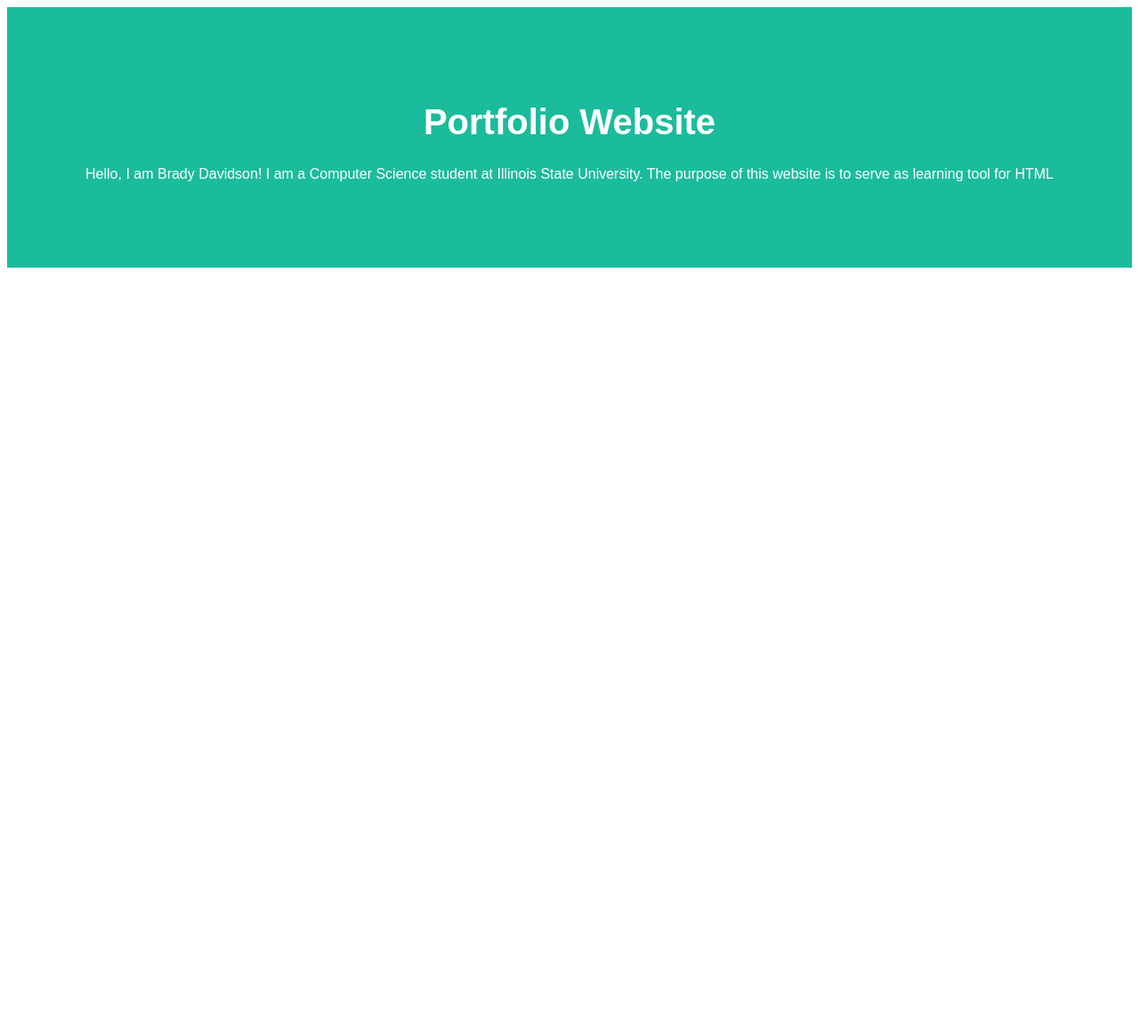
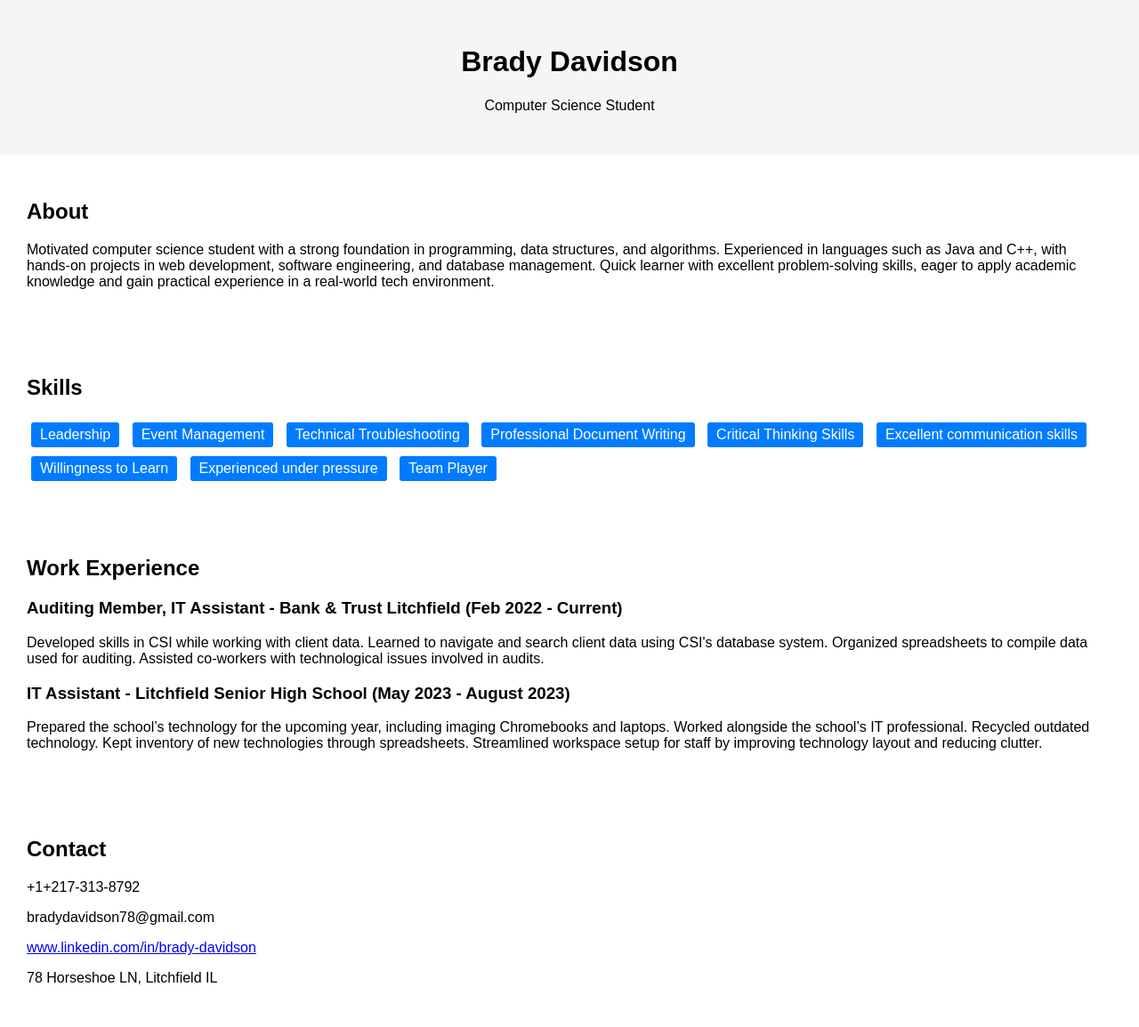
Before and after one commit to bradyd78/bradyd78.github.io, a plain HTML site: page index.html in a window 1280 px wide. Shown: the whole page at 89% size. Before the commit the page ends 800 px from the top, so only its background shows below. Drawn offline with Linux system fonts and the light colour scheme.

Commit message:
Update index.html
Generated by ResumeApp

```diff
--- a/index.html
+++ b/index.html
@@ -1,30 +1,51 @@
 <!DOCTYPE html>
-<html lang="en">
-  <head>
-    <title>Brady Davidson</title>
-    <meta charset="UTF-8">
-    <meta name="viewport" content="width=device-width, initial-scale=1">
+<html>
+<head>
     <style>
-      body{
-        font-family: Arial, Helvetica, sans-serif;}
+        body {font-family: Arial, sans-serif; margin: 0; padding: 0; box-sizing: border-box;}
+        .hero {background-color: #f5f5f5; padding: 30px; text-align: center;}
+        .section {padding: 30px;}
+        .badge {display: inline-block; background-color: #007bff; color: white; padding: 5px 10px; margin: 5px; border-radius: 3px;}
+    </style>
+</head>
+<body>
+    <div class="hero">
+        <h1>Brady Davidson</h1>
+        <p>Computer Science Student</p>
+    </div>
 
-      .header{
-        padding: 80px;
-        text-align: center;
-        background: #1abc9c;
-        color: white;
-      }
+    <div class="section">
+        <h2>About</h2>
+        <p>Motivated computer science student with a strong foundation in programming, data structures, and algorithms. Experienced in languages such as Java and C++, with hands-on projects in web development, software engineering, and database management. Quick learner with excellent problem-solving skills, eager to apply academic knowledge and gain practical experience in a real-world tech environment.</p>
+    </div>
 
-      .header h1{
-        font-size: 40px;}
-    </style>
-  </head>
-  <body>
-    <div class="header">
-      <h1>Portfolio Website</h1>
-    <p>
-      Hello, I am Brady Davidson! I am a Computer Science student at Illinois State University. The purpose of this website is to serve as learning tool for HTML
-    </p>
+    <div class="section">
+        <h2>Skills</h2>
+        <span class="badge">Leadership</span>
+        <span class="badge">Event Management</span>
+        <span class="badge">Technical Troubleshooting</span>
+        <span class="badge">Professional Document Writing</span>
+        <span class="badge">Critical Thinking Skills</span>
+        <span class="badge">Excellent communication skills</span>
+        <span class="badge">Willingness to Learn</span>
+        <span class="badge">Experienced under pressure</span>
+        <span class="badge">Team Player</span>
     </div>
-  </body>
+
+    <div class="section">
+        <h2>Work Experience</h2>
+        <h3>Auditing Member, IT Assistant - Bank & Trust Litchfield (Feb 2022 - Current)</h3>
+        <p>Developed skills in CSI while working with client data. Learned to navigate and search client data using CSI's database system. Organized spreadsheets to compile data used for auditing. Assisted co-workers with technological issues involved in audits.</p>
+        <h3>IT Assistant - Litchfield Senior High School (May 2023 - August 2023)</h3>
+        <p>Prepared the school’s technology for the upcoming year, including imaging Chromebooks and laptops. Worked alongside the school’s IT professional. Recycled outdated technology. Kept inventory of new technologies through spreadsheets. Streamlined workspace setup for staff by improving technology layout and reducing clutter.</p>
+    </div>
+
+    <div class="section">
+        <h2>Contact</h2>
+        <p>+1+217-313-8792</p>
+        <p>bradydavidson78@gmail.com</p>
+        <p><a href="www.linkedin.com/in/brady-davidson">www.linkedin.com/in/brady-davidson</a></p>
+        <p>78 Horseshoe LN, Litchfield IL</p>
+    </div>
+</body>
 </html>
```
